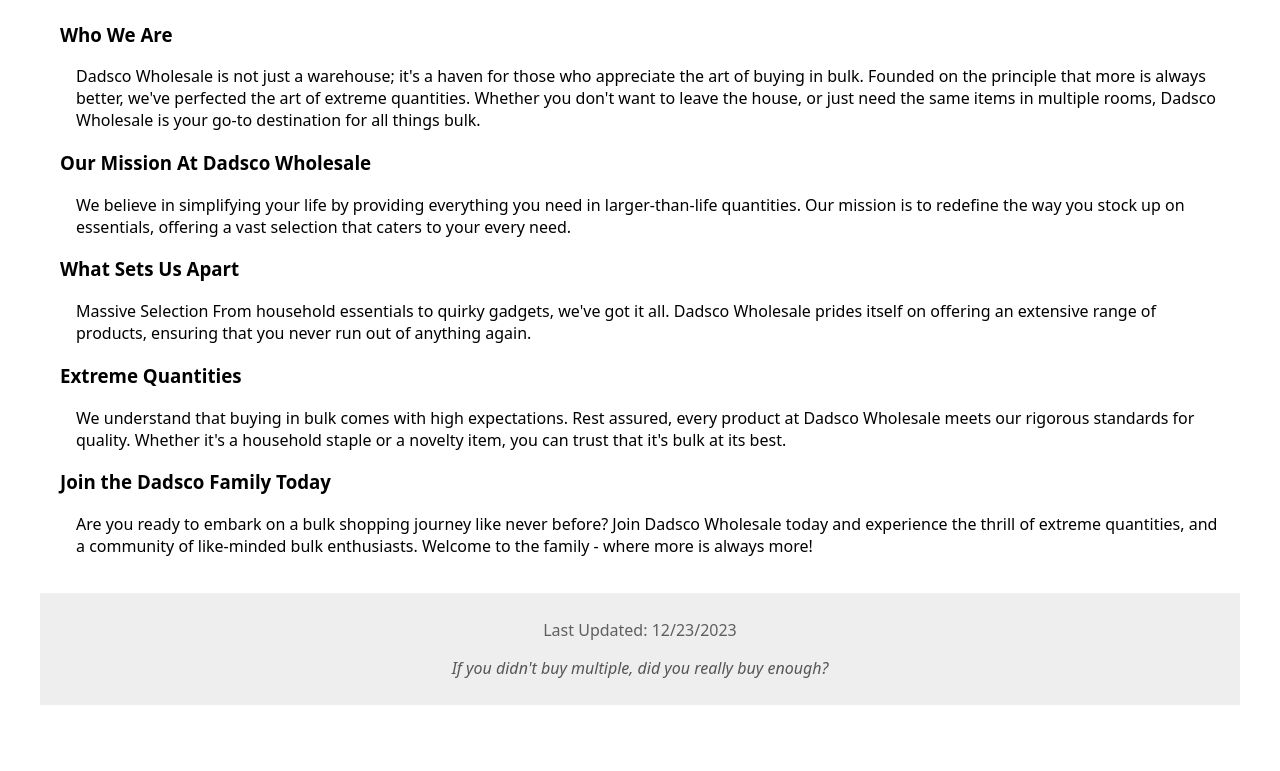
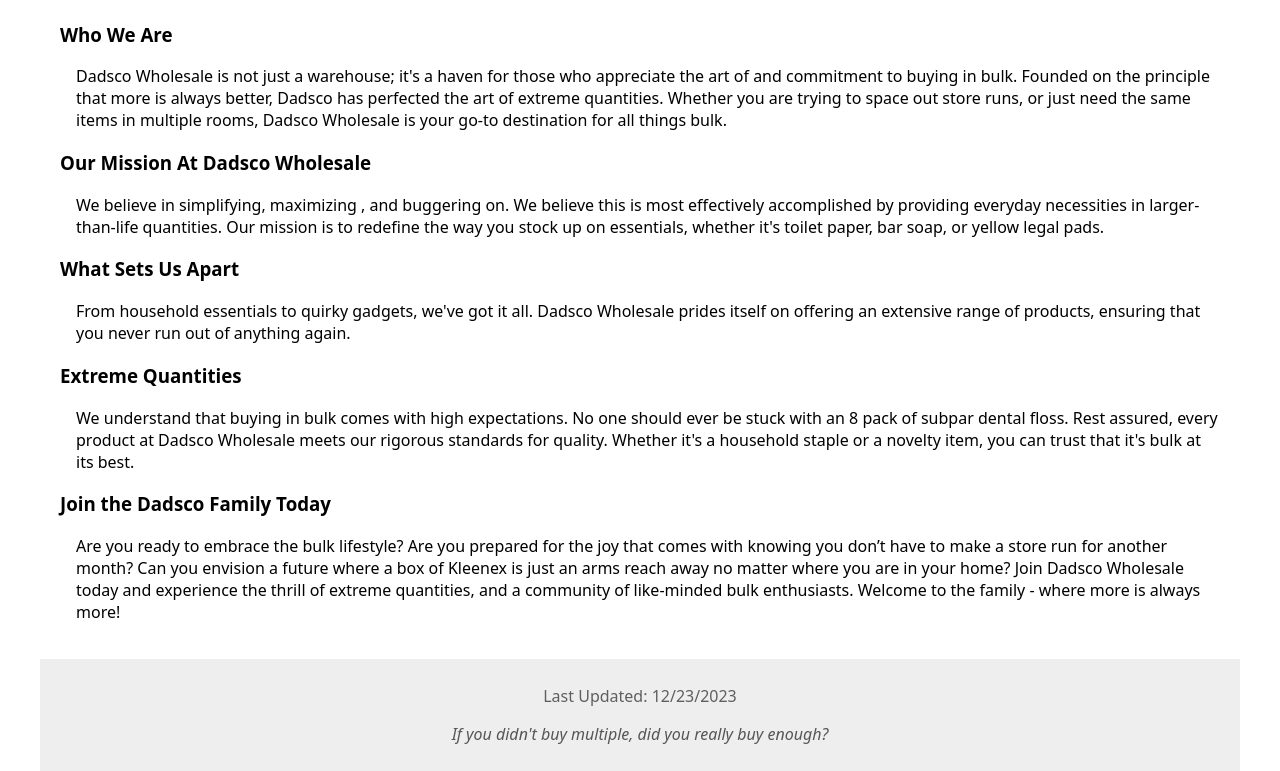
Before and after one commit to filbot/dadsco, a plain HTML site: page index.html in a window 1280 px wide. Shown: the part 2378-3149 px from the top of the page. Before the commit the page ends 3083 px from the top, so only its background shows below. Drawn offline with Linux system fonts and the light colour scheme.

Commit message:
Update about copy

```diff
--- a/index.html
+++ b/index.html
@@ -188,41 +188,36 @@
         <img src="assets/dadsco-house.png" alt="dadsco-house" />
         <h3>Who We Are</h3>
         <p>
-            Dadsco Wholesale is not just a warehouse; it's a haven for those
-            who appreciate the art of buying in bulk. Founded on the
-            principle that more is always better, we've perfected the art of
-            extreme quantities. Whether you don't want to leave the house,
-            or just need the same items in multiple rooms, Dadsco Wholesale
-            is your go-to destination for all things bulk.
+            Dadsco Wholesale is not just a warehouse; it's a haven for those who appreciate the art of and commitment to
+            buying in bulk. Founded on the principle that more is always better, Dadsco has perfected the art of extreme
+            quantities. Whether you are trying to space out store runs, or just need the same items in multiple rooms,
+            Dadsco Wholesale is your go-to destination for all things bulk.
         </p>
         <h3>Our Mission At Dadsco Wholesale</h3>
         <p>
-            We believe in simplifying your life by providing everything you
-            need in larger-than-life quantities. Our mission is to redefine
-            the way you stock up on essentials, offering a vast selection
-            that caters to your every need.
+            We believe in simplifying, maximizing , and buggering on. We believe this is most effectively accomplished
+            by providing everyday necessities in larger-than-life quantities. Our mission is to redefine the way you
+            stock up on essentials, whether it's toilet paper, bar soap, or yellow legal pads.
         </p>
 
         <h3>What Sets Us Apart</h3>
         <p>
-            Massive Selection From household essentials to quirky gadgets,
-            we've got it all. Dadsco Wholesale prides itself on offering an
-            extensive range of products, ensuring that you never run out of
-            anything again.
+            From household essentials to quirky gadgets, we've got it all. Dadsco Wholesale prides itself on offering an
+            extensive range of products, ensuring that you never run out of anything again.
         </p>
         <h3>Extreme Quantities</h3>
         <p>
-            We understand that buying in bulk comes with high expectations.
-            Rest assured, every product at Dadsco Wholesale meets our
-            rigorous standards for quality. Whether it's a household staple
-            or a novelty item, you can trust that it's bulk at its best.
+            We understand that buying in bulk comes with high expectations. No one should ever be stuck with an 8 pack
+            of subpar dental floss. Rest assured, every product at Dadsco Wholesale meets our rigorous standards for
+            quality. Whether it's a household staple or a novelty item, you can trust that it's bulk at its best.
         </p>
         <h3>Join the Dadsco Family Today</h3>
         <p>
-            Are you ready to embark on a bulk shopping journey like never
-            before? Join Dadsco Wholesale today and experience the thrill of
-            extreme quantities, and a community of like-minded bulk
-            enthusiasts. Welcome to the family - where more is always more!
+            Are you ready to embrace the bulk lifestyle? Are you prepared for the joy that comes with knowing you don’t
+            have to make a store run for another month? Can you envision a future where a box of Kleenex is just an arms
+            reach away no matter where you are in your home? Join Dadsco Wholesale today and experience the thrill of
+            extreme quantities, and a community of like-minded bulk enthusiasts. Welcome to the family - where more is
+            always more!
         </p>
     </section>
 
```
